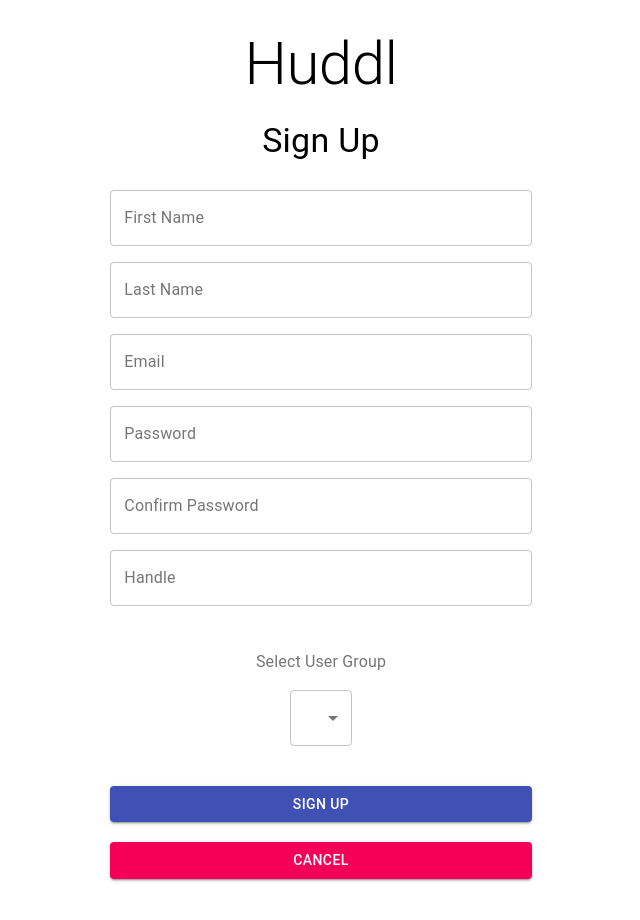
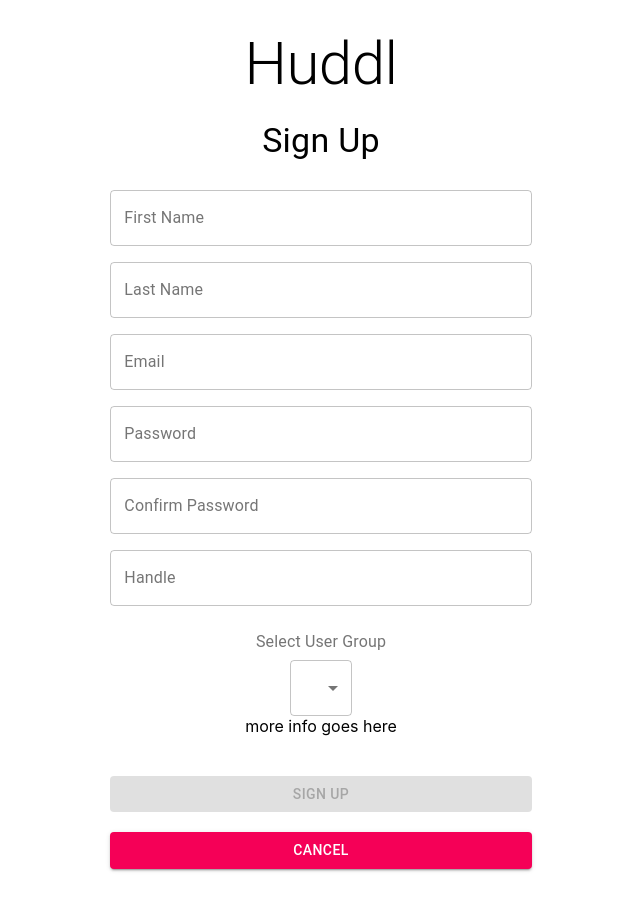
Before and after one commit to JosephSon505/Huddl, a React (Create React App) app in the folder Huddl-client/: page /signup in a window 1280 px wide. Shown: the top 920 px of the page, without its empty margins (319-959 px from the left). Built offline with nearby package versions, Linux system fonts and the light colour scheme.

Commit message:
signup: can't sign up without fields filled out

```diff
--- a/Huddl-client/src/pages/login.js
+++ b/Huddl-client/src/pages/login.js
@@ -23,6 +23,10 @@ const styles = {
   },
   button: {
     margin: '40px auto 0px auto',
+    position: 'relative'
+  },
+  cancel: {
+    margin: '20px auto 0px auto',
     position: 'relative'
   },
   customError: {
--- a/Huddl-client/src/pages/signup.js
+++ b/Huddl-client/src/pages/signup.js
@@ -40,6 +40,12 @@ const styles = {
   cancel: {
     marginTop: '20px',
     marginBottom: '50px'
+  },
+  selectDiv: {
+    marginTop: '20px'
+  },
+  selectTitle: {
+    marginBottom: '10px'
   }
 };
 
@@ -75,11 +81,10 @@ class SignUp extends React.Component {
             Sign Up
           </Typography>
           <form noValidate onSubmit={this.handleSubmit} >
-            {this.displayTextFields()}
-            <br /><br />
-            {this.displaySelect()}
-
-            <Button type='submit' variant='contained' color='primary' className={classes.button} fullWidth disabled={loading}>
+            { this.displayTextFields() }
+            { this.displaySelect() }
+            { this.displayMoreDetails() }
+            <Button type='submit' variant='contained' color='primary' className={classes.button} fullWidth disabled={this.checkButtonDisabled() || loading}>
               Sign Up
               {loading && (<CircularProgress size={26} className={classes.progress} />)}
             </Button>
@@ -169,9 +174,11 @@ class SignUp extends React.Component {
   }
 
   displaySelect() {
+    const { classes } = this.props;
+
     return (
-      <div>
-        <InputLabel id='user-group'>Select User Group</InputLabel> <br />
+      <div className={classes.selectDiv} >
+        <InputLabel id='user-group' className={classes.selectTitle}>Select User Group</InputLabel>
         <Select
           variant='outlined'
           id='user-group'
@@ -188,6 +195,37 @@ class SignUp extends React.Component {
         </Select>
       </div>
     );
+  }
+
+  displayMoreDetails() {
+    if(this.state.userGroup === 'volunteer') return this.volunteerDetails();
+    else if(this.state.userGroup === 'doctor') return this.doctorDetails();
+
+    return (
+      <div>
+        more info goes here
+      </div>
+    );
+  }
+
+  volunteerDetails() {
+    return (
+      <div>
+        volunteer details here
+      </div>
+    );
+  }
+
+  doctorDetails() {
+    return (
+      <div>
+        doctor details here
+      </div>
+    );
+  }
+
+  checkButtonDisabled() {
+    return !(this.state.firstName && this.state.lastName && this.state.email && this.state.password && this.state.confirmPassword && this.state.handle && this.state.userGroup);
   }
 
   handleSubmit = (event) => {
```
